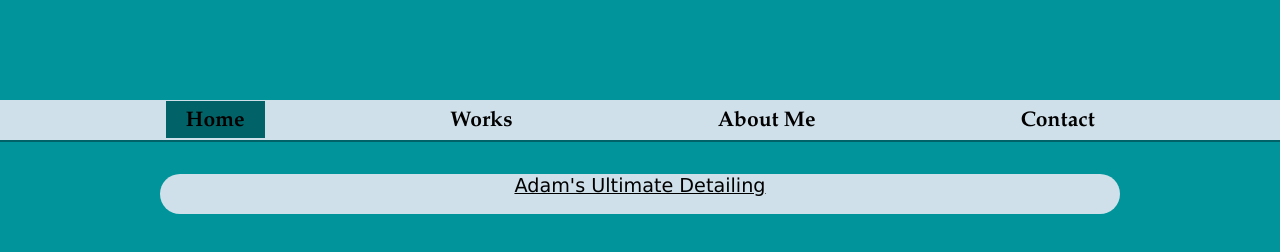
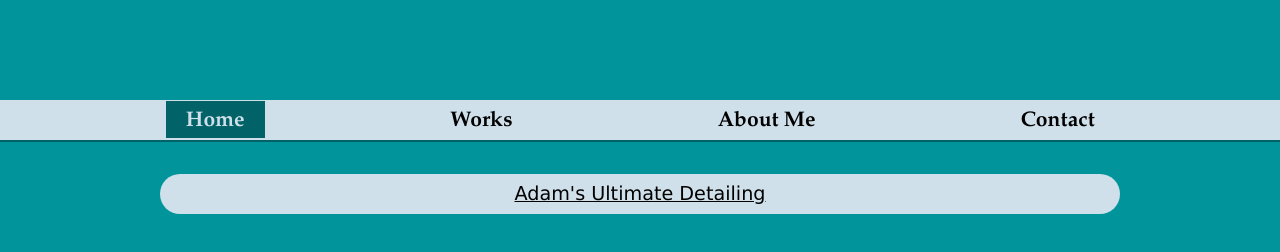
Before and after one commit to Rivera-Joe/Rivera-joe.github.io, a plain HTML site: page works.html in a window 1280 px wide. In both pictures the pointer is over the link "Home". Drawn offline with Linux system fonts and the light colour scheme.

Commit message:
fixed spacing on 'works' menu items + color to nav

```diff
--- a/css/index.css
+++ b/css/index.css
@@ -50,6 +50,7 @@
 }
 nav ul li a:hover{
     background-color: var(--teal);
+    color: var(--mistyBlue);
 }
 
 nav ul li a{
--- a/css/works.css
+++ b/css/works.css
@@ -12,4 +12,5 @@
     min-height: 40px;
     min-width: 80px;
     text-align: center;
+    padding-top: .5rem;
 }
```
